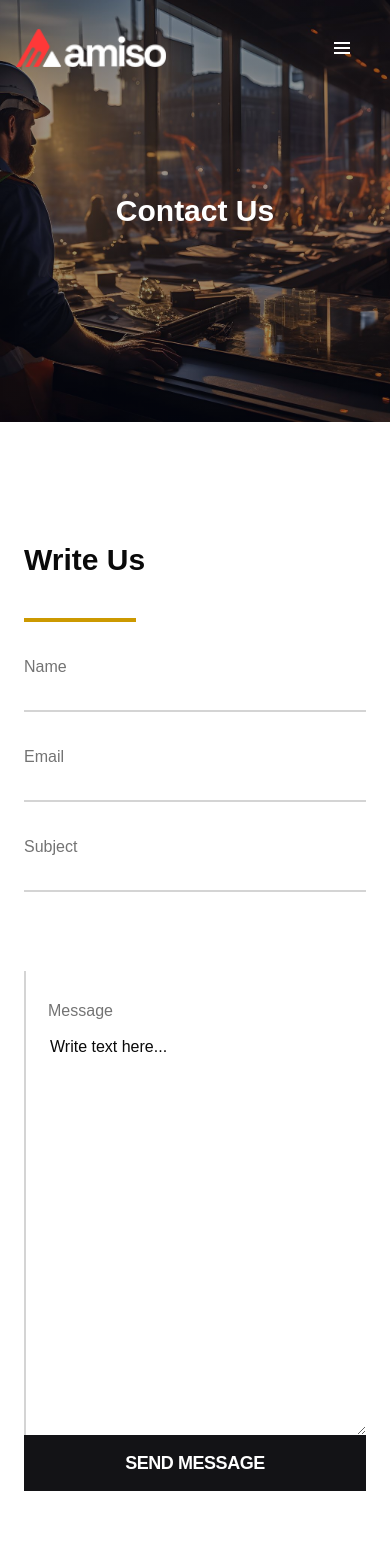
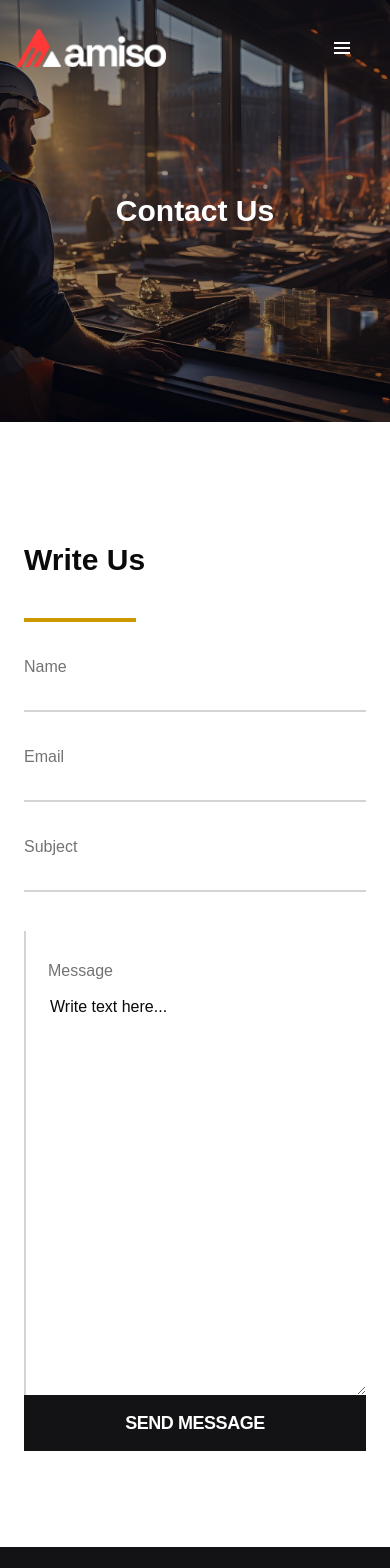
Before and after one commit to mik-max/ifzina, a Next.js app: page /contact in a window 390 px wide. Shown: the top 1568 px of the page. Built offline with nearby package versions, Linux system fonts and the light colour scheme.

Commit message:
reduced the gap in contact form

```diff
--- a/components/Contact.jsx
+++ b/components/Contact.jsx
@@ -73,7 +73,7 @@ function TextArea({ label, placeholder, ...props }) {
      <div className="lg:order-las borde w-full">
        <form ref={form} onSubmit={handleSubmit}>
 
-         <div className="isolate mt-6 flex  w-full borde flex-col gap-x-8 gap-y-20 lg:flex-row  -space-y-px  bg-white/50">
+         <div className="isolate mt-6 flex  w-full borde flex-col gap-x-8 gap-y-10 lg:flex-row  -space-y-px  bg-white/50">
             <div className="lg:w-[40%] w-full lg:pl-10 pl-0 lg:pr-4 pr-0  ">
                 <div className="w-[100%]  borde">
                       <h2 className="font-display  text-3xl md:text-6xl font-semibold text-neutral-950">
```
